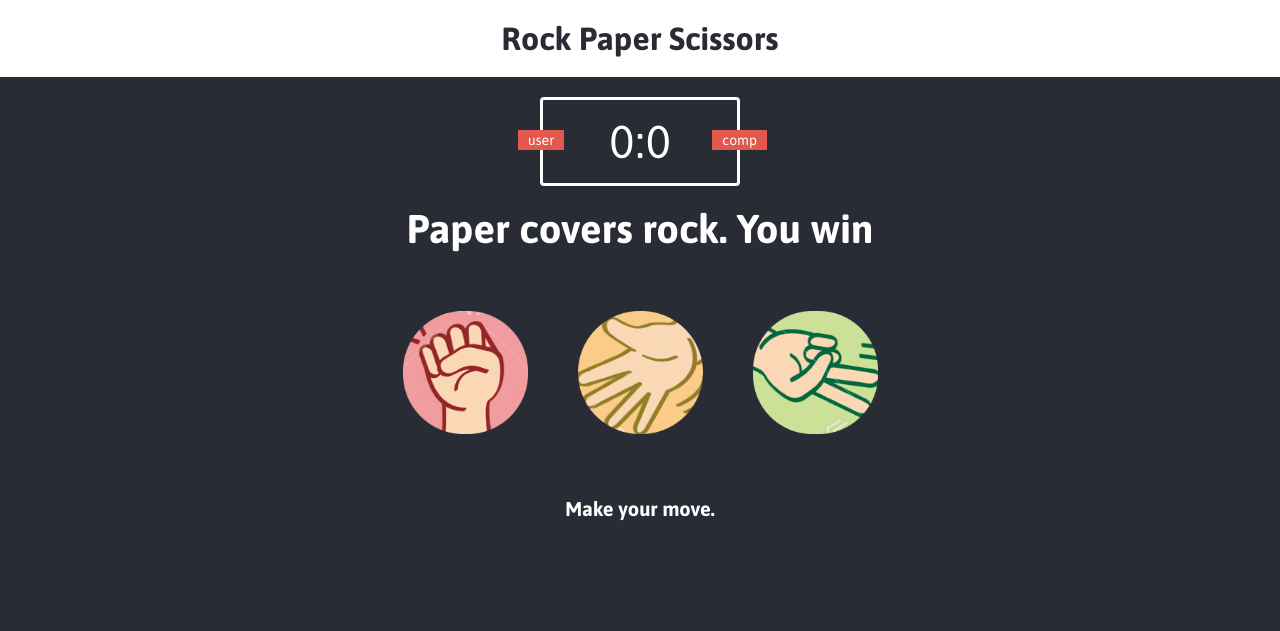
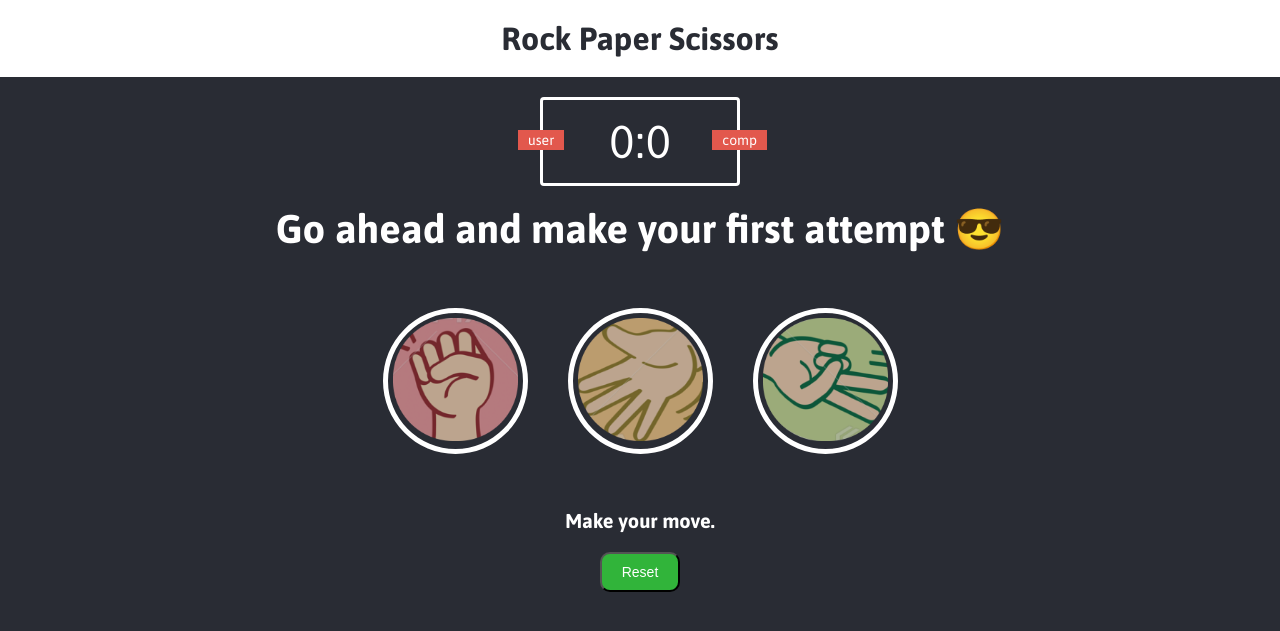
Before and after one commit to Livia-Santos/rock-paper-scissors, a PHP site: page / in a window 1280 px wide. Shown: the top 631 px of the page. Run offline with PHP 8.4, Linux system fonts and the light colour scheme.

Commit message:
Add media queries, css tweaks and reset button

```diff
--- a/app.js
+++ b/app.js
@@ -11,6 +11,8 @@ const resultEl = document.querySelector(".result__copy");
 const rockEl = document.getElementById("r");
 const paperEl = document.getElementById("p");
 const scissorsEl = document.getElementById("s");
+const resetButton = document.querySelector('.button-reset');
+
 
 function getComputerChoice() {
     const choices = ['r', 'p', 's'];
@@ -25,26 +27,32 @@ function convertToWord(letter) {
 }
 
 function win(user, computer) {
+    const userChoiceEl = document.getElementById(user)
     userScore++;
     userScoreEl.innerHTML = userScore;
     computerScoreEl.innerHTML = computerScore;
-    // scoreBoardUserEl.style.backgroundColor = "green";
     resultEl.innerHTML = `${convertToWord(user)} ${("(user)").fontsize(4)} beats ${convertToWord(computer)}${("(comp)").fontsize(4)} You win!\u{1F525}`
+    userChoiceEl.classList.add('green-glow');
+    setTimeout(() => userChoiceEl.classList.remove('green-glow') ,500);
 }
 
 function lose(user, computer) {
+    const userChoiceEl = document.getElementById(user)
     computerScore++;
     userScoreEl.innerHTML = userScore;
     computerScoreEl.innerHTML = computerScore;
-    // scoreBoardUserEl.style.backgroundColor = "green";
     resultEl.innerHTML = `${convertToWord(user)} ${("(user)").fontsize(4)} loses to ${convertToWord(computer)}${("(comp)").fontsize(4)} You lost!\u{1F4A9}`
+    userChoiceEl.classList.add('red-glow');
+    setTimeout(() => userChoiceEl.classList.remove('red-glow'), 500);
 }
 
 function draw(user, computer) {
+    const userChoiceEl = document.getElementById(user)
     userScoreEl.innerHTML = userScore;
     computerScoreEl.innerHTML = computerScore;
-    // scoreBoardUserEl.style.backgroundColor = "green";
     resultEl.innerHTML = `${convertToWord(user)} ${("(user)").fontsize(4)} equals ${convertToWord(computer)}${("(comp)").fontsize(4)} It's a draw!\u{1F610}`
+    userChoiceEl.classList.add('grey-glow');
+    setTimeout(() => userChoiceEl.classList.remove('grey-glow') ,500);
 }
 
 function game(userChoice) {
@@ -82,4 +90,11 @@ function main() {
     });
 }
 
+resetButton.Onclick= resetScore;
+
+function resetScore(){
+    location.reload();
+ }
+
+
 main();
--- a/index.html
+++ b/index.html
@@ -20,7 +20,7 @@
     </div>
 
     <div class="result">
-        <p class="result__copy">Paper covers rock. You win</p>
+        <p class="result__copy">Go ahead and make your first attempt &#x1F60E;</p>
     </div>
 
     <div class="choices">
@@ -35,7 +35,11 @@
         </div>
     </div>
 
-    <p class="action__message">Make your move.</p>
+    <div class="user__instructions">
+        <p class="action__message">Make your move.</p>
+        <button class="button-reset" onClick="resetScore()"> Reset </div>
+    </div>
+
     <script src="app.js"></script>
 </body>
 </html>
--- a/styles.css
+++ b/styles.css
@@ -4,6 +4,11 @@
     --color-bg-dark: #292c34;
     --color-white: #fff;
     --color-red: #e2584D;
+    --color-red-darker: #FF084F;
+    --color-green: #4dcc7d;
+    --color-green-darker: #31b43a;
+    --color-grey: #464647;
+    --color-grey-darker: #26292b;
 }
 
 /* Basic reset */
@@ -69,7 +74,7 @@ header {
 
 .result {
     font-size: 40px;
-     color: var(--color-white);
+    color: var(--color-white);
 }
 
 .result__copy {
@@ -89,22 +94,26 @@ header {
 .choices__item {
     padding: 5px;
     margin: 5px 20px;
-    transition: transform .3s ease;
+    border-radius: 50%;
+    border: 5px solid var(--color-white);
 }
 
 .choices__item:hover {
     cursor: pointer;
-    border: 3px solid var(--color-red);
-    border-radius: 50%;
-    transform: scale(1.1);
 }
-
 
 .choices__item > img {
     height: auto;
     width: auto;
+    opacity: 0.7;
     max-width: 125px;
     max-height: 125px;
+    transition: all .3s ease;
+}
+
+.choices__item > img:hover {
+    opacity: 1;
+    transform: scale(1.05);
 }
 
 /* Action Messagem */
@@ -116,3 +125,66 @@ header {
     margin-top: 50px;
     font-weight: bold;
 }
+
+/* Flash color actions */
+
+.green-glow {
+    border: 3px solid var(--color-green);
+    border-radius: 50%;
+    box-shadow: 0 0 10px var(--color-green-darker);
+}
+
+.red-glow {
+    border: 3px solid var(--color-red);
+    box-shadow: 0 0 10px var(--color-red-darker);
+}
+
+.grey-glow {
+    border: 3px solid var(--color-grey);
+    box-shadow: 0 0 10px var(--color-grey-darker);
+}
+
+.user__instructions {
+    text-align: center;
+}
+
+/* buttons */
+
+.button-reset {
+    text-align: center;
+    padding: 10px 20px;
+    margin-top: 20px;
+    border-radius: 10px;
+    font-size: 14px;
+    color: var(--color-white);
+    background-color: var(--color-green-darker);
+
+}
+
+.button-reset:hover {
+    color: var(--color-green-darker);
+    background-color:  var(--color-white);
+}
+
+/* media queries */
+
+@media screen and (max-width: 600px) {
+    .result {
+        font-size: 26px;
+    }
+    .result__copy {
+        font-weight: normal;
+    }
+
+    .choices__item {
+        padding: 3px;
+        margin: 0 10px;
+        border-radius: 50%;
+        border: 3px solid var(--color-white);
+    }
+
+    .choices__item > img {
+        max-width: 70px;
+        max-height: 70px;
+    }
+  }
```
